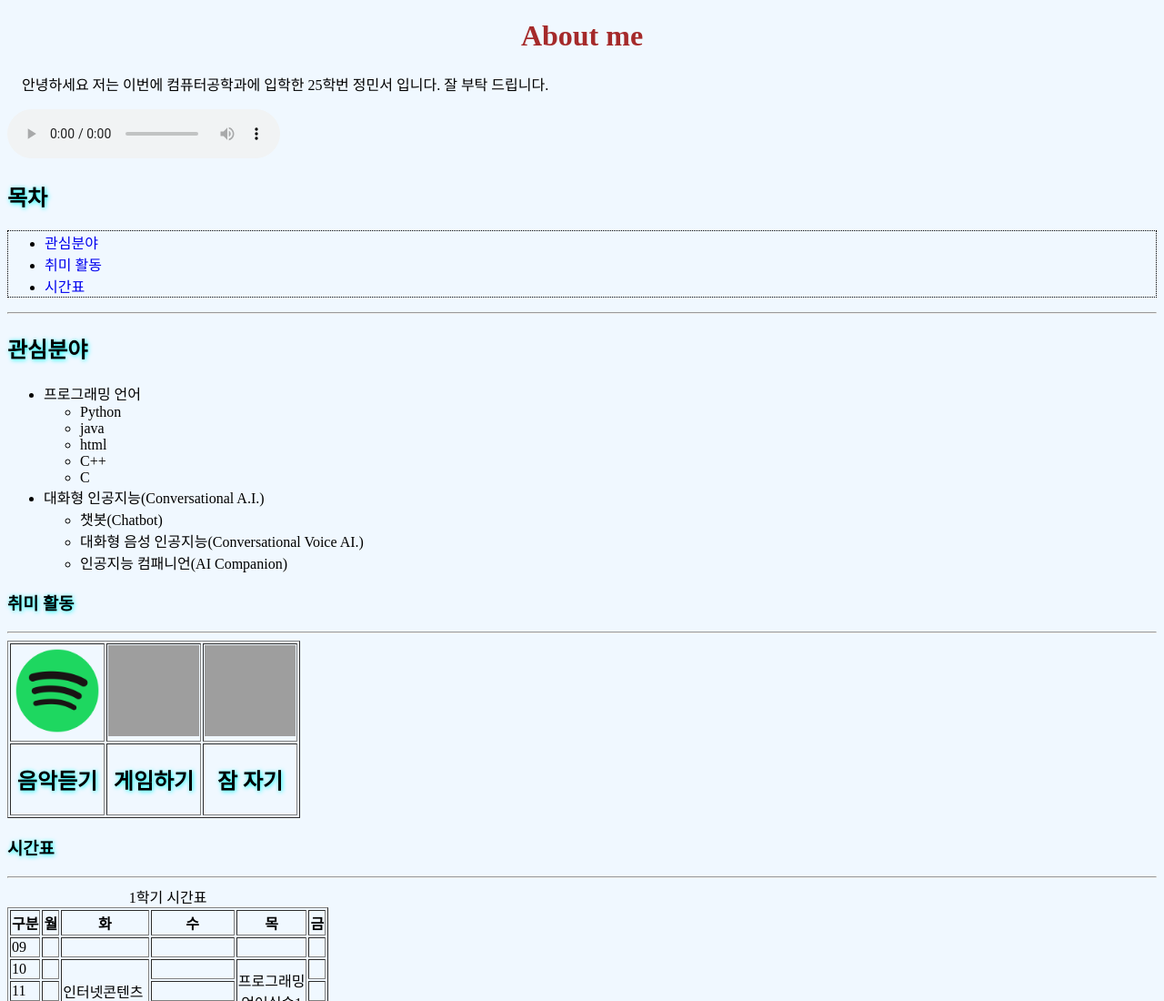
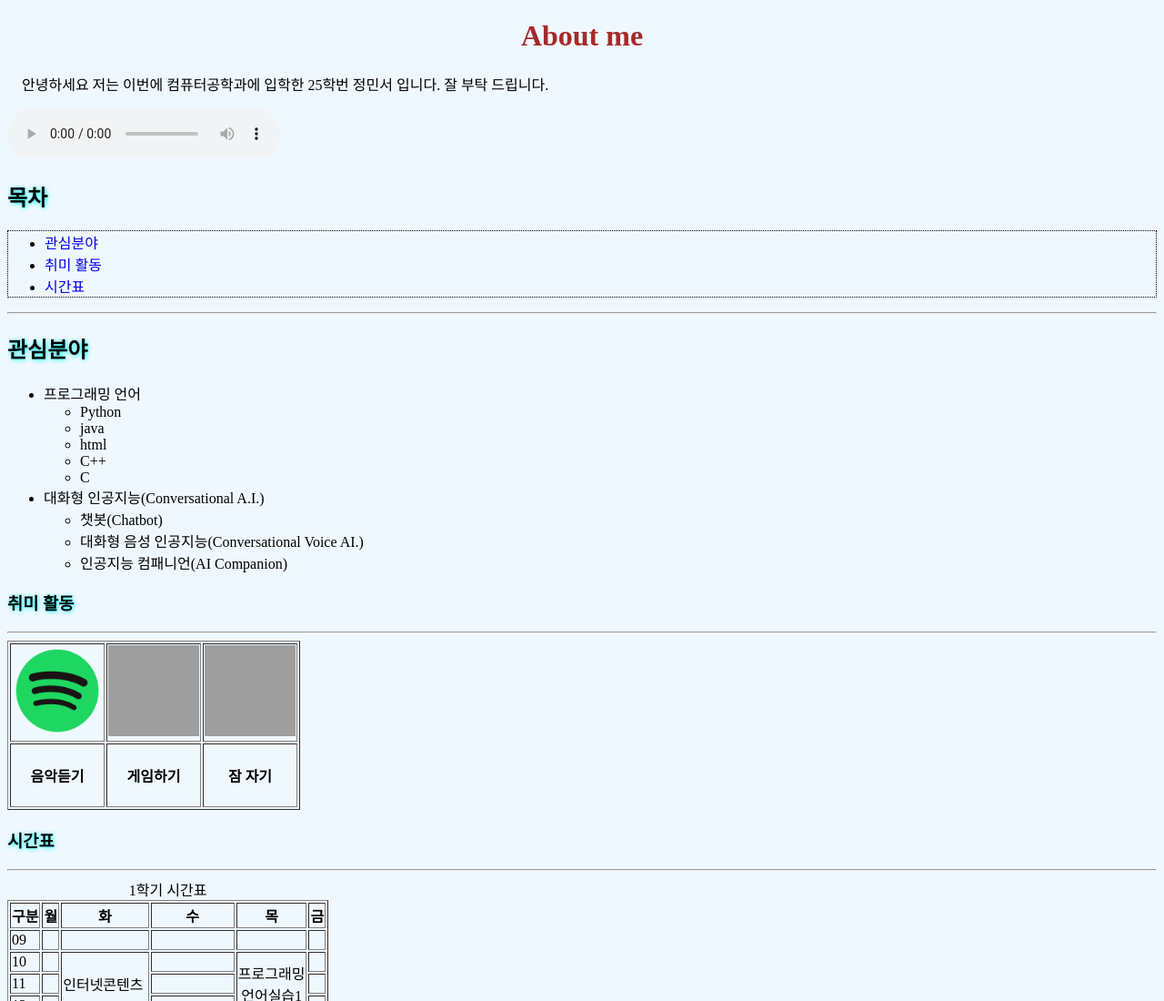
Before and after one commit to minseo427/webcontents, a plain HTML site: page webcontents/index.html in a window 1280 px wide. Shown: the top 1100 px of the page at 91% size. Drawn offline with Linux system fonts and the light colour scheme; grey boxes are pictures that could not be loaded.

Commit message:
Update index.html

```diff
--- a/webcontents/index.html
+++ b/webcontents/index.html
@@ -78,9 +78,9 @@ h2{text-shadow:1px 1px 5px aqua;}
     </thead>
     <tbody>
         <tr>
-            <td style="text-align: center;"><h2>음악듣기</h2></td>
-            <td style="text-align: center;"><h2>게임하기</h2></td>
-            <td style="text-align: center;"><h2>잠 자기</h2></td>
+            <td style="text-align: center;"><h4>음악듣기</h4></td>
+            <td style="text-align: center;"><h4>게임하기</h4></td>
+            <td style="text-align: center;"><h4>잠 자기</h4></td>
         </tr>
     </tbody>
 </table>
```
